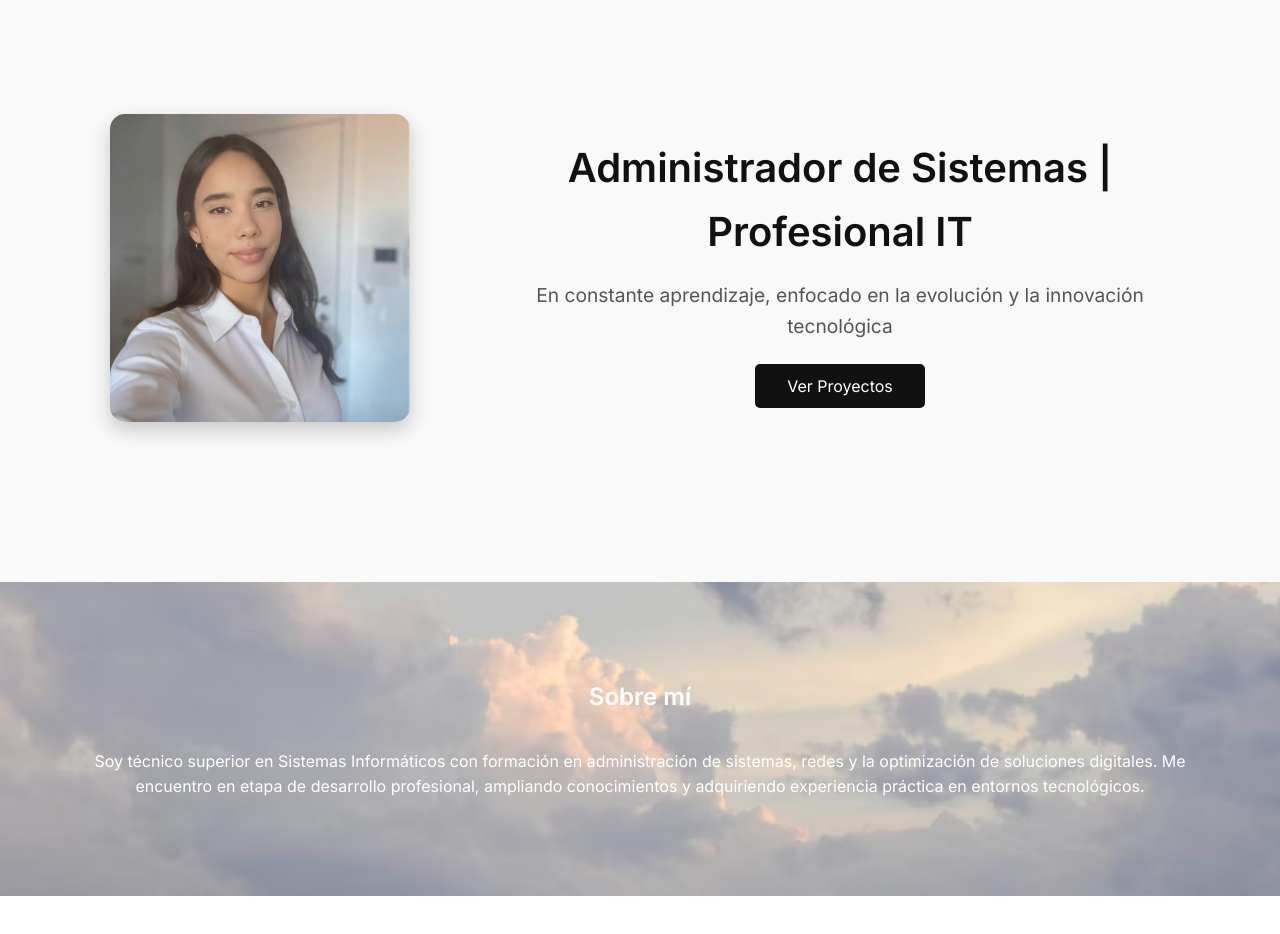
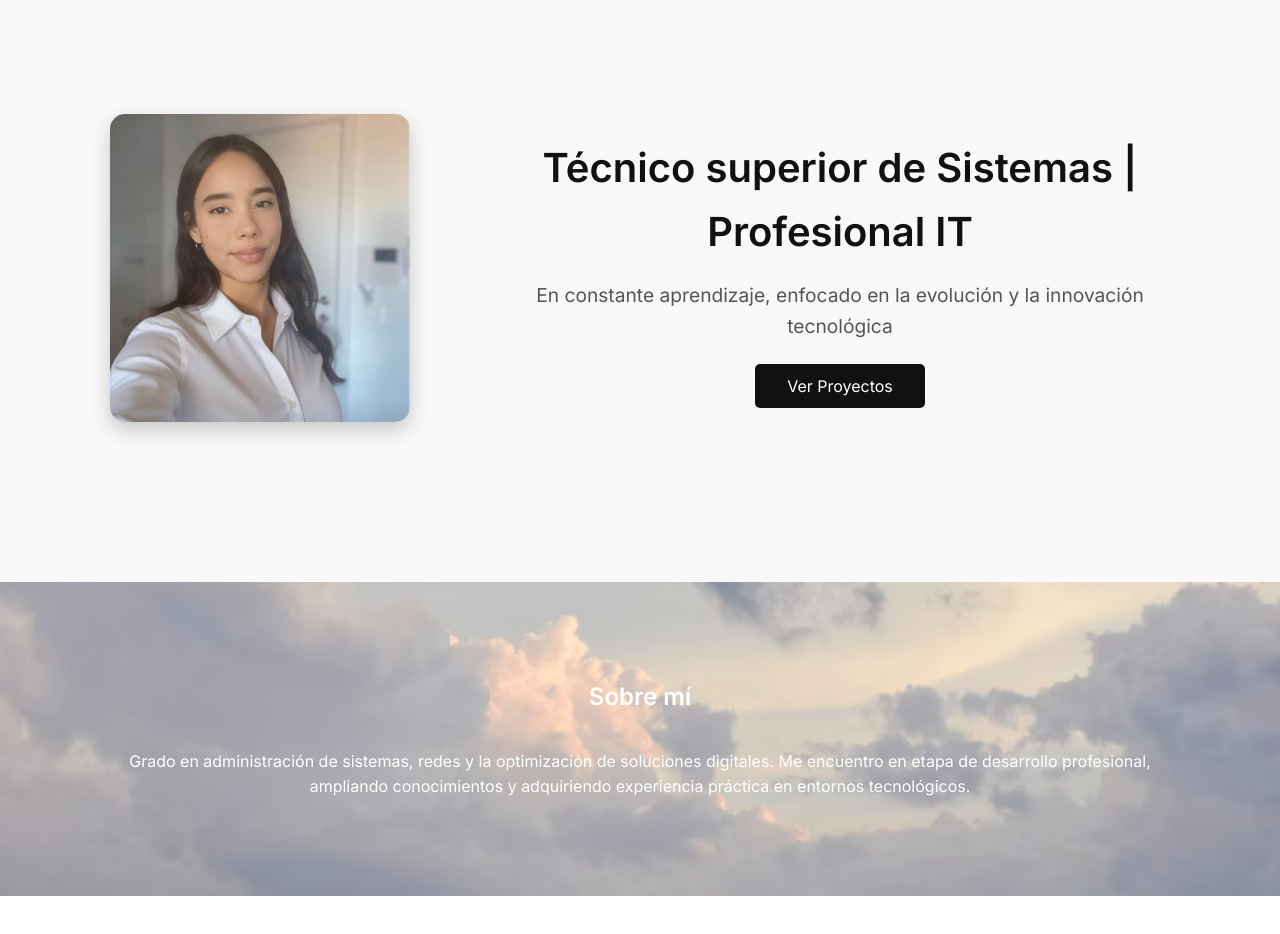
Before and after one commit to llopezhub/llopezhub.github.io, a plain HTML site: page index.html in a window 1280 px wide. Shown: the part 220-1154 px from the top of the page. Drawn offline with Linux system fonts and the light colour scheme.

Commit message:
Update index.html

```diff
--- a/index.html
+++ b/index.html
@@ -31,7 +31,7 @@
         </div>
 
         <div class="container-txt-dch">
-            <h2>Administrador de Sistemas | Profesional IT</h2>
+            <h2>Técnico superior de Sistemas | Profesional IT</h2>
             <p>En constante aprendizaje, enfocado en la evolución y la innovación tecnológica</p>
             <a href="#projects" class="btn">Ver Proyectos</a>
         </div>
@@ -43,7 +43,7 @@
     <section id="about">
         <div class="container">
             <h2>Sobre mí</h2>
-            <p>Soy técnico superior en Sistemas Informáticos con formación en administración de sistemas, redes y la optimización de soluciones digitales. Me encuentro en etapa de desarrollo profesional, ampliando conocimientos y adquiriendo experiencia práctica en entornos tecnológicos.</p>
+            <p>Grado en administración de sistemas, redes y la optimización de soluciones digitales. Me encuentro en etapa de desarrollo profesional, ampliando conocimientos y adquiriendo experiencia práctica en entornos tecnológicos.</p>
         </div>
     </section>
 
```
